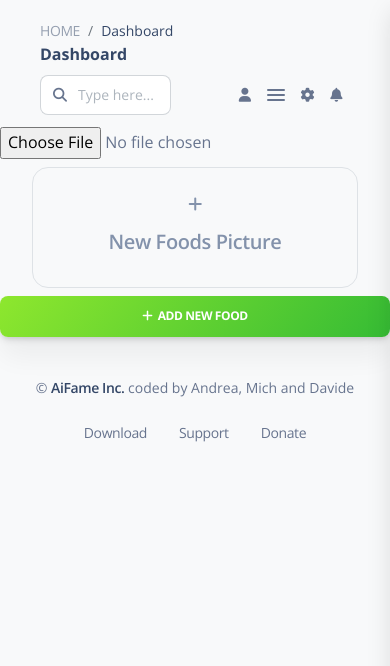
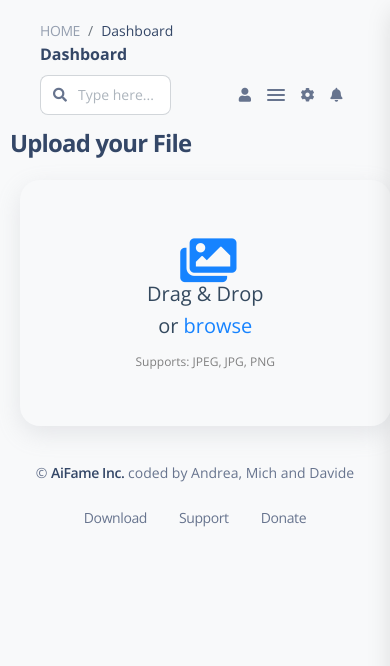
Before and after one commit to andregri/AiFame, a Flask app: page /index in a window 390 px wide; the page is wider, and only the part inside the window is pictured. Shown: the top 666 px of that part. Run offline with Flask 2, Linux system fonts and the light colour scheme; the visitor is signed in with stand-in values (Sample User, id 1); some libraries are stand-ins or nearby versions.

Commit message:
Add ui to upload image

```diff
--- /dev/null
+++ b/apps/static/assets/css/dragDrop.css
@@ -0,0 +1,52 @@
+.drag-drop-container {
+    width: 95%;
+    padding: 30px;
+    margin: 20px;
+    border-radius: 20px;
+    box-shadow: rgba(149, 157, 165, 0.2) 0px 8px 24px;
+  }
+
+  .drag-area {
+    height: 50%;
+    border: 3px #e0eafc;
+    display: flex;
+    align-items: center;
+    justify-content: center;
+    flex-direction: column;
+    margin: 10px auto;
+  }
+
+  .drag-area .icon {
+    font-size: 50px;
+    color: #1683ff;
+    margin-bottom: 8px;
+  }
+
+  .drag-area .header {
+    font-size: 20px;
+    font-weight: 500;
+    color: #34495e;
+  }
+
+  .drag-area .support {
+    font-size: 12px;
+    color: gray;
+    margin: 10px 0 15px 0;
+  }
+
+  .drag-area .button {
+    font-size: 20px;
+    font-weight: 500;
+    color: #1683ff;
+    cursor: pointer;
+  }
+
+  .drag-area.active {
+    border: 2px solid #1683ff;
+  }
+
+  .drag-area img {
+    width: 100%;
+    height: 100%;
+    object-fit: cover;
+  }
--- a/apps/templates/home/index.html
+++ b/apps/templates/home/index.html
@@ -5,6 +5,10 @@
 <!-- Specific CSS goes HERE -->
 {% block stylesheets %}
 <link href="/static/assets/css/modal.css" rel="stylesheet" />
+<link rel="stylesheet" href="https://cdnjs.cloudflare.com/ajax/libs/font-awesome/5.15.3/css/all.min.css"
+  integrity="sha512-iBBXm8fW90+nuLcSKlbmrPcLa0OT92xO1BIsZ+ywDWZCvqsWgccV3gFoRBv0z+8dLJgyAHIhR35VZc2oM/gI1w=="
+  crossorigin="anonymous" referrerpolicy="no-referrer" />
+<link href="/static/assets/css/dragDrop.css" rel="stylesheet" />
 {% endblock stylesheets %}
 
 {% block content %}
@@ -17,26 +21,16 @@
 {% endif %}
 {% endwith %}
 
-<form id="upload-image" action="/upload-image" method="POST" enctype="multipart/form-data">
-  <input type="file" name="file" id="image" autocomplete="off" required>
-  <div class="col-xl-11 col-md-11 mb-xl-0 mx-4 p-2">
-    <div class="card h-100 card-plain border">
-      <div class="card-body d-flex flex-column justify-content-center text-center">
-        <a href="javascript:;" onclick="document.getElementById('upload-image').submit();">
-          <i class="fa fa-plus text-secondary mb-3"></i>
-          <h5 class=" text-secondary"> New Foods Picture </h5>
-        </a>
-      </div>
+<h3 style="margin-left:10px;">Upload your File</h3>
+<div class="drag-drop-container">
+  <div class="drag-area">
+    <div class="icon">
+      <i class="fas fa-images"></i>
     </div>
-  </div>
-</form>
-
-<div class="row">
-  <div class="col-12">
-    <div class="card mb-4">
-      <a class="btn bg-gradient-success mb-0" href="#modal-food-from-pic"><i class="fas fa-plus"></i>&nbsp;&nbsp;Add New
-        Food</a>
-    </div>
+    <span class="header">Drag & Drop</span>
+    <span class="header">or <span class="button">browse</span></span>
+    <input type="file" name="file" id="image" autocomplete="off" hidden />
+    <span class="support">Supports: JPEG, JPG, PNG</span>
   </div>
 </div>
 
@@ -205,6 +199,108 @@
     xhr.send(JSON.stringify(array));
     document.location.href = "/tables"
   }
+
+  const dropArea = document.querySelector('.drag-area');
+  const dragText = document.querySelector('.header');
+  const tag = document.getElementById('scan-button');
+
+  let button = dropArea.querySelector('.button');
+  let input = dropArea.querySelector('input');
+
+  var file;
+
+  button.onclick = () => {
+    input.click();
+  };
+
+  // when browse
+  input.addEventListener('change', function () {
+    file = this.files[0];
+    dropArea.classList.add('active');
+    console.log(file)
+    displayFile();
+    uploadFile(file)
+    removeFile()
+  });
+
+  // when file is inside drag area
+  dropArea.addEventListener('dragover', (event) => {
+    event.preventDefault();
+    dropArea.classList.add('active');
+    dragText.textContent = 'Release to Upload';
+    // console.log('File is inside the drag area');
+  });
+
+  // when file leave the drag area
+  dropArea.addEventListener('dragleave', () => {
+    dropArea.classList.remove('active');
+    // console.log('File left the drag area');
+    dragText.textContent = 'Drag & Drop';
+  });
+
+  // when file is dropped
+  dropArea.addEventListener('drop', (event) => {
+    event.preventDefault();
+    // console.log('File is dropped in drag area');
+
+    file = event.dataTransfer.files[0]; // grab single file even of user selects multiple files
+    console.log(file);
+    displayFile();
+    uploadFile(file)
+    removeFile()
+  });
+
+  function displayFile() {
+    let fileType = file.type;
+    // console.log(fileType);
+
+    let validExtensions = ['image/jpeg', 'image/jpg', 'image/png'];
+
+    if (validExtensions.includes(fileType)) {
+      // console.log('This is an image file');
+      let fileReader = new FileReader();
+      fileReader.readAsDataURL(file);
+
+      fileReader.onloadend = function () {
+        let fileURL = fileReader.result;
+        // console.log(fileURL);
+        let imgTag = `<img src="${fileURL}" alt="">`;
+        dropArea.innerHTML = imgTag;
+      };
+    } else {
+      alert('This is not an Image File');
+      dropArea.classList.remove('active');
+    }
+  }
+
+  function removeFile() {
+    setTimeout(function () {
+      let dragAreaTag =
+        `<div class="drag-area">
+        <div class="icon">
+          <i class="fas fa-images"></i>
+        </div>
+        <span class="header">Drag & Drop</span>
+        <span class="header">or <span class="button">browse</span></span>
+        <input type="file" name="file" id="image" autocomplete="off" hidden />
+        <span class="support">Supports: JPEG, JPG, PNG</span>
+      </div>`
+      dropArea.innerHTML = dragAreaTag;
+      dropArea.classList.remove('active');
+      //alert('Chnaged back');
+    }, 1000)
+
+  }
+
+  async function uploadFile(file) {
+    let formData = new FormData();
+    formData.append("file", file);
+    await fetch('/upload-image', {
+      method: "POST",
+      body: formData
+    });
+    //alert('The file has been uploaded successfully.');
+  }
 </script>
 
 {% endblock javascripts %}
```
